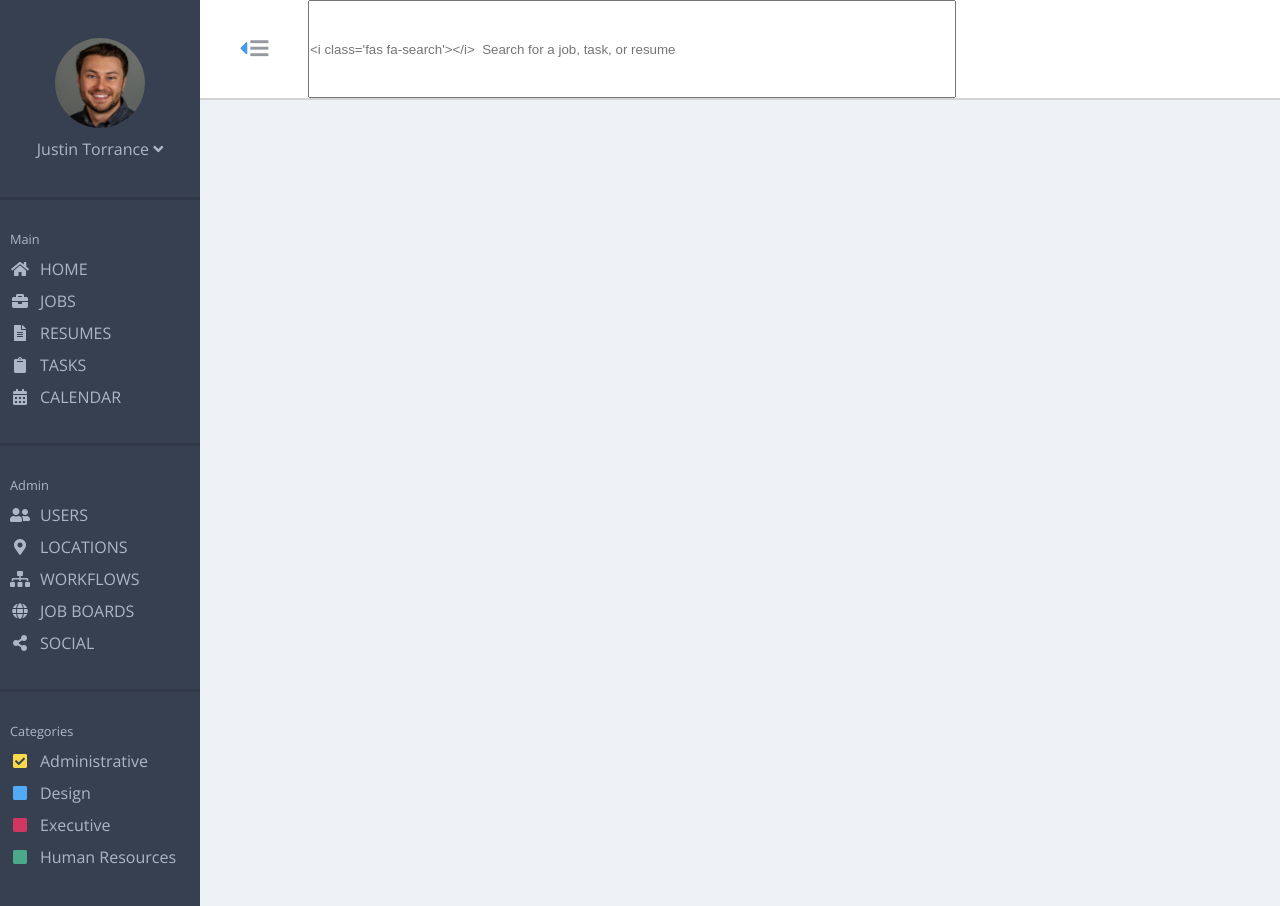
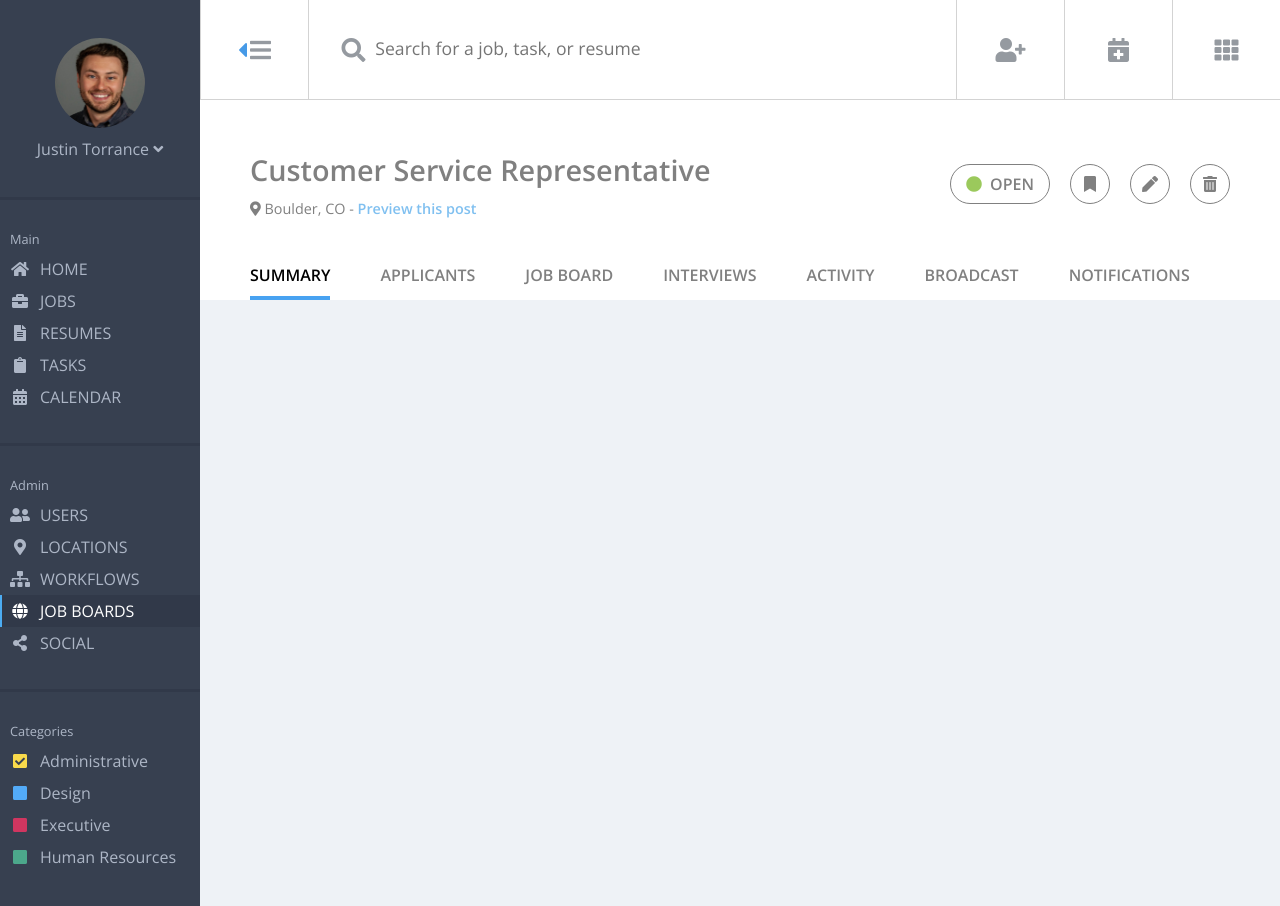
Before and after one commit to JustinTorrance/jt-comp-challenge-3, a plain HTML site: page index.html in a window 1280 px wide. Shown: the top 906 px of the page. Drawn offline with nearby package versions, Linux system fonts and the light colour scheme.

Commit message:
Begin styling main section.

```diff
--- a/index.html
+++ b/index.html
@@ -75,7 +75,7 @@
           <p>WORKFLOWS</p>
         </div>
 
-        <div class="nav-item">
+        <div class="nav-item job-boards">
           <div class="icon-div">
             <i class="fas fa-globe"></i>
           </div>
@@ -129,19 +129,52 @@
 
   <main>
     <nav class="nav-search">
-      <div class="nav-hamburger-div">
-        <i class="fas fa-caret-left"></i>
+      <article class="nav-search-article">
+        <i class="fas fa-caret-left" id="caret"></i>
         <i class="fas fa-bars"></i>
-      </div>
-      <input type="text" placeholder="<i class='fas fa-search'></i>  Search for a job, task, or resume">
-
+      </article>
+      <article class="nav-input-article nav-search-article">
+        <i class='fas fa-search'></i>
+        <input type="text" placeholder="Search for a job, task, or resume">
+      </article>
+      <article class="nav-search-article">
+        <i class="fas fa-user-plus"></i>
+      </article>
+      <article class="nav-search-article">
+        <i class="fas fa-calendar-plus"></i>
+      </article>
+      <article class="nav-search-article">
+        <i class="fas fa-th"></i>
+      </article>
     </nav>
 
 
 
 
     <nav class="nav-dashboard">
+      <div class="dashboard-div">
+        <article class="nav-dashboard-article job-title-article">
+          <h1 class="job-title-h1">Customer Service Representative</h1>
+          <p><i class="fas fa-map-marker-alt"></i> Boulder, CO  -  <span class="preview">Preview this post</span></p>
+        </article>
 
+        <article class="nav-dashboard-article dashboard-btns-article">
+          <div class="open-btn"><i class="fas fa-circle"></i> OPEN</div>
+          <div class="btn"><i class="fas fa-bookmark"></i></div>
+          <div class="btn"><i class="fas fa-pen"></i></div>
+          <div class="btn"><i class="fas fa-trash-alt"></i></div>
+        </article>
+      </div>
+
+      <article class="nav-dashboard-article dashboard-pipeline-article">
+        <p class="summary-p">SUMMARY</p>
+        <p>APPLICANTS</p>
+        <p>JOB BOARD</p>
+        <p>INTERVIEWS</p>
+        <p>ACTIVITY</p>
+        <p>BROADCAST</p>
+        <p>NOTIFICATIONS</p>
+      </article>
     </nav>
 
 
--- a/style.css
+++ b/style.css
@@ -1,3 +1,7 @@
+/*on pipline options for mobile, can use >> to open further*/
+
+
+
 * {
   margin: 0;
   box-sizing: border-box;
@@ -16,13 +20,12 @@ aside {
   color: #ADB6C6;
 }
 
-.nav-item:hover {
+.job-boards, .nav-item:hover {
   color: white;
   border-left: #4CACF2 solid 2px;
   background-color: #313949;
-  padding-left: 8px;
   cursor: pointer;
-  padding-left: 8px;
+  padding-left: 8px !important;
 }
 
 aside section:not(.nav-section-categories) {
@@ -106,19 +109,137 @@ main {
 .nav-search {
   display: grid;
   grid-template-columns: 10% 60% 10% 10% 10%;
-  border-bottom: 2px solid lightgray;
+  border-bottom: 1px solid lightgray;
   color: #959AA0;
-  font-size: 1.3rem;
+  font-size: 1.5rem;
   background-color: white;
 }
 
-.nav-hamburger-div {
-  display: flex;
-  align-items: center;
-  justify-content: center;
+
+.nav-search-article:hover:not(.nav-input-article) {
+  background-color: #48A2F1;
+  color: white !important;
+  cursor: pointer;
+}
+
+
+.nav-input-article, .nav-search-article {
+  border-left: 1px solid lightgray;
 }
 
 .fa-caret-left {
   color: #469AE7;
   padding-right: 2px;
 }
+
+.nav-search-article {
+  display: flex;
+  align-items: center;
+  justify-content: center;
+}
+
+.nav-input-article {
+  display: flex;
+  align-items: center;
+  padding-left: 5%;
+}
+
+input {
+  border: none;
+  height: 98px;
+  width: 100%;
+  margin-left: 10px;
+  font-size: 1.1rem;
+}
+
+input:focus {
+  outline: none;
+}
+
+input::placeholder {
+  font-size: 1.1rem;
+  font-family: 'Open Sans', sans-serif;
+}
+
+
+
+
+.nav-dashboard {
+  background-color: white;
+  color: gray;
+  display: flex;
+  flex-direction: column;
+  justify-content: space-between;
+}
+
+.dashboard-div {
+  display: flex;
+  justify-content: space-between;
+  margin: 50px 50px 0 50px;
+  align-items: center;
+}
+
+.job-title-h1 {
+  font-size: 1.8rem;
+  margin-bottom: 10px;
+}
+
+.job-title-article p {
+  font-size: .9rem;
+}
+
+.preview {
+  color: #80C0F0;
+  font-weight: 600;
+  cursor: pointer;
+}
+
+.dashboard-btns-article {
+  display: flex;
+}
+
+
+.fa-circle {
+  color: #9BC95C;
+}
+
+.btn, .open-btn {
+  border-radius: 50px;
+  border: 1px solid gray;
+  display: flex;
+  align-items: center;
+  justify-content: center;
+  margin-left: 20px;
+  align-self: center;
+}
+
+.open-btn {
+  width: 100px;
+  height: 40px;
+  font-weight: 600;
+  justify-content: space-between;
+  padding: 0 15px;
+}
+
+.btn {
+  width: 40px;
+  height: 40px;
+}
+
+.dashboard-pipeline-article {
+  display: flex;
+  font-weight: 600;
+  font-size: 1rem;
+  margin: 0;
+}
+
+.dashboard-pipeline-article p {
+  margin-left: 50px;
+  padding: 10px 0;
+}
+
+.summary-p, .dashboard-pipeline-article p:hover {
+  border-bottom: 4px solid #48A2F1;
+  cursor: pointer;
+  color: black;
+}
```
